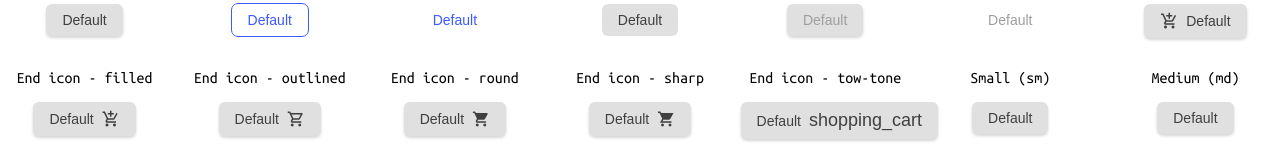
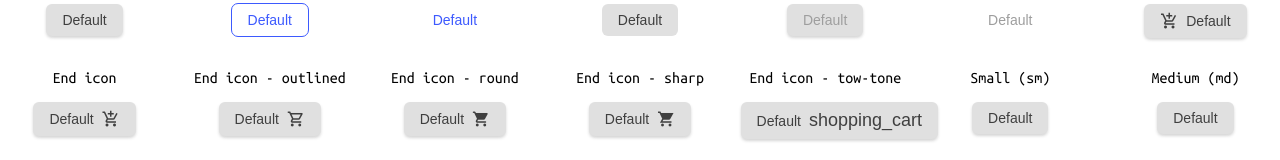
Before and after one commit to Hdoc1509/dev-challenges, a React (Vite) app in the folder 01-button-component/: page / in a window 1280 px wide. Shown: the part 122-282 px from the top of the page. Built offline with nearby package versions, Linux system fonts and the light colour scheme.

Commit message:
refactor(01-button-component): remove button style name for deafult style

```diff
--- a/01-button-component/src/App.tsx
+++ b/01-button-component/src/App.tsx
@@ -33,7 +33,7 @@ function App() {
           <ButtonVariant name="Start icon">
             <Button startIcon="add_shopping_cart" />
           </ButtonVariant>
-          <ButtonVariant name="End icon - filled">
+          <ButtonVariant name="End icon">
             <Button endIcon="add_shopping_cart" />
           </ButtonVariant>
           <ButtonVariant name="End icon - outlined">
```
